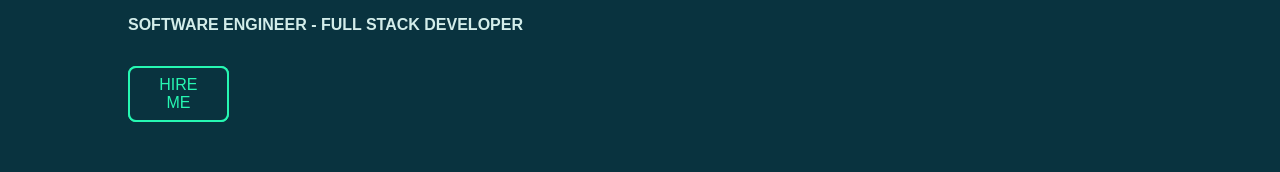
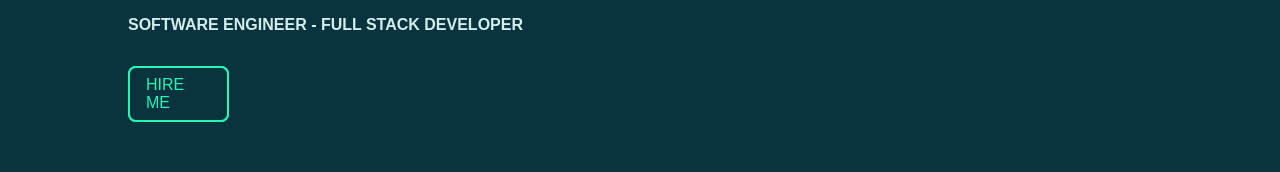
Before and after one commit to ZuriGomez/zuri-gomez-portfolio, a React (Vite) app: page / in a window 1280 px wide. Shown: the part 333-505 px from the top of the page. Built offline with nearby package versions, Linux system fonts and the light colour scheme; a web font is replaced by a local one.

Commit message:
Add a mailto to the hire me button

```diff
--- a/src/components/IntroBanner/IntroBanner.jsx
+++ b/src/components/IntroBanner/IntroBanner.jsx
@@ -9,7 +9,8 @@ function IntroBanner() {
         <p className="name">zuri gomez.</p>
         <h4 className="titles">SOFTWARE ENGINEER - FULL STACK DEVELOPER</h4>
         <div className="button__hire">
-          <Button text="HIRE ME" path="" />
+          <Button text="HIRE ME" path="mailto:zuri.gomez.crz@gmail.com"
+          isExternal={true}  />
         </div>
     </section>
     )
```
